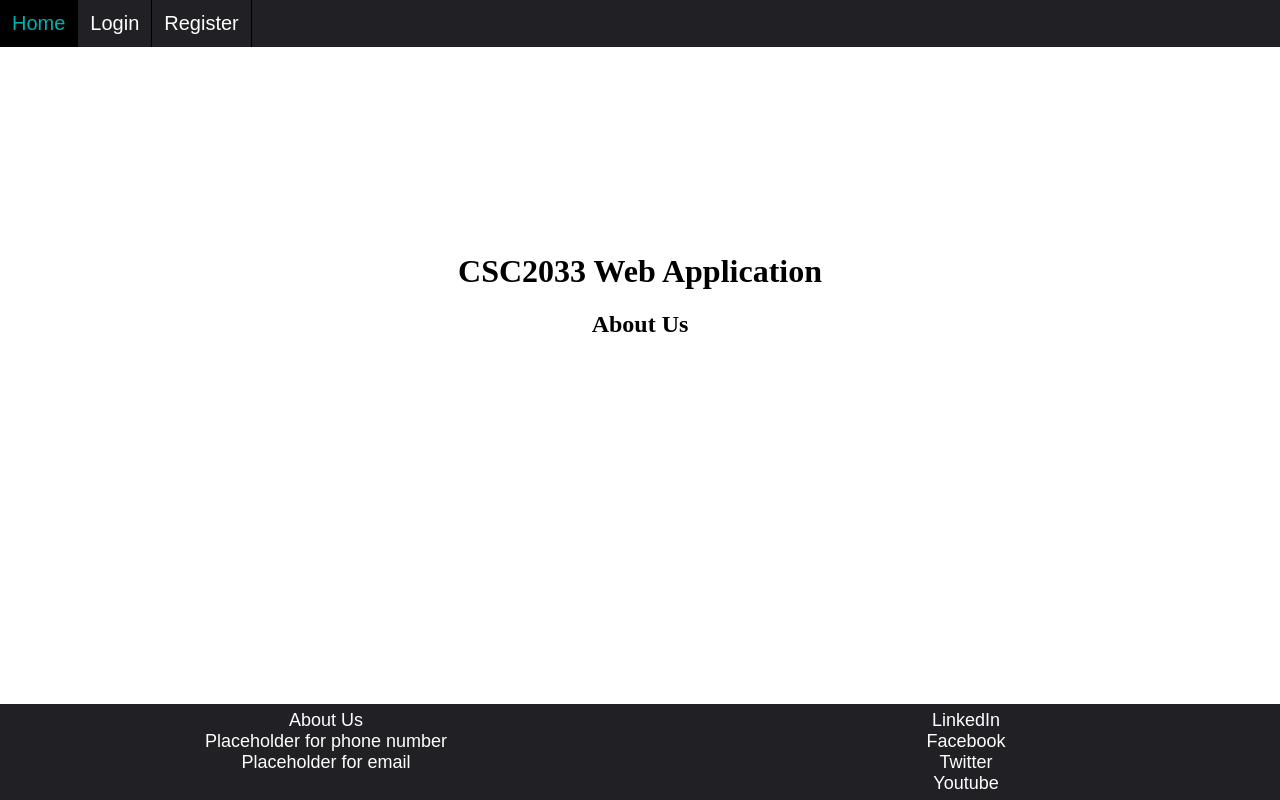
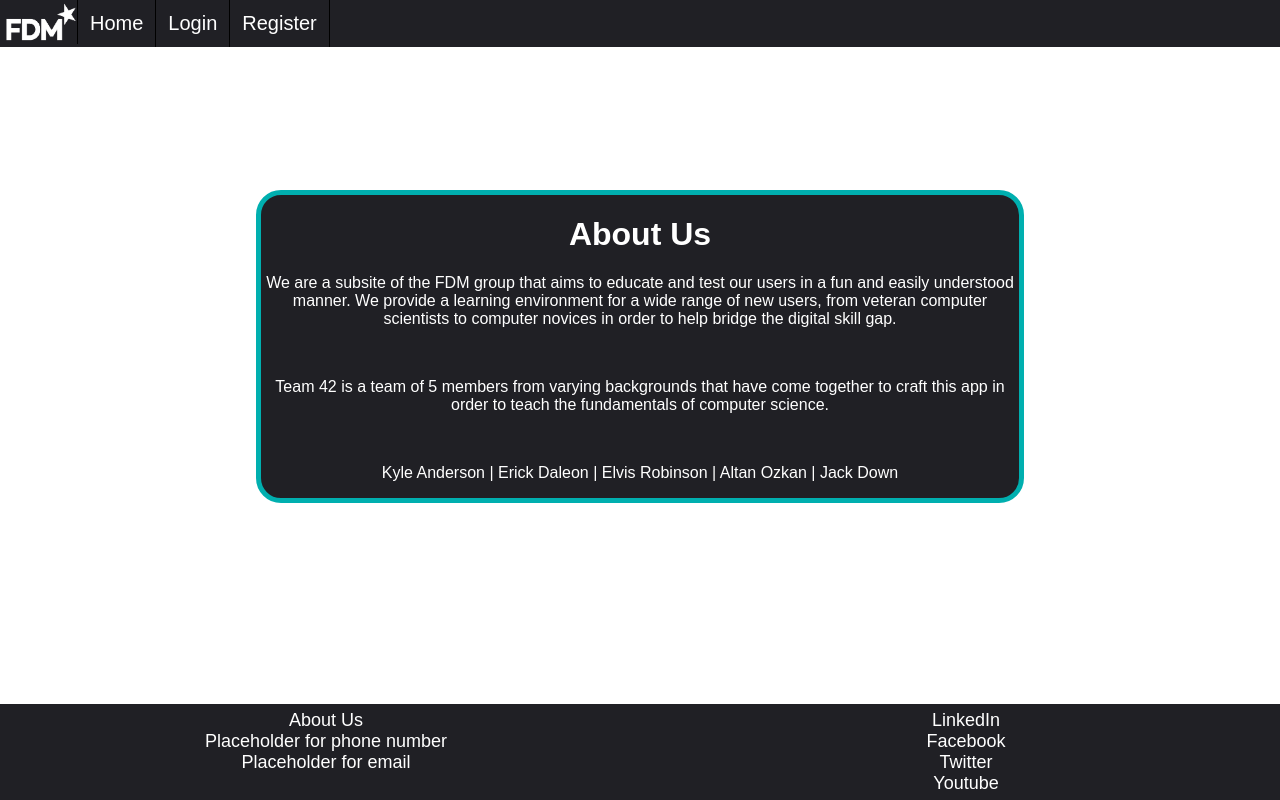
Before and after one commit to kyledarrenanderson/CSC2033Coursework, a Flask app: page /aboutUs in a window 1280 px wide. Run offline with Flask 2, Linux system fonts and the light colour scheme; parts of the project's set-up code (start-up, migrations or seed data) failed here and were passed over.

Commit message:
Added FDM Logo to navbar and homepage

```diff
--- a/static/websiteResources/base.css
+++ b/static/websiteResources/base.css
@@ -12,6 +12,13 @@
     width: 100%;
 }
 
+.navbarImage{
+    padding-left: 5px;
+    float: left;
+    height: 44px;
+    width: 72px;
+    border-right: 1px solid #000000;
+}
 .navbar a{
     font-family: SansSerif, sans-serif;
     float: left;
@@ -264,3 +271,16 @@
     text-align: center;
     display: inline-block;
 }
+
+.aboutUs {
+    font-family: SansSerif, sans-serif;
+    background-color: #202025;
+    color: white;
+    margin-left: auto;
+    margin-right: auto;
+    margin-top: 15%;
+    width: 60%;
+    border: 5px solid #00afaf;
+    border-radius: 25px;
+    text-align: center;
+}
--- a/templates/aboutUs.html
+++ b/templates/aboutUs.html
@@ -1,8 +1,17 @@
 {% extends "base.html" %}
 
 {% block content %}
-    <div style="text-align: center; margin-top: 20%;">
-        <h1>CSC2033 Web Application</h1>
-        <h2>About Us</h2>
+    <div class="aboutUs">
+        <h1>About Us</h1>
+        <p>We are a subsite of the FDM group that aims to educate and test our users in a fun and easily understood manner.
+            We provide a learning environment for a wide range of new users, from veteran computer scientists to computer
+            novices in order to help bridge the digital skill gap.</p>
+        <br>
+        <p>Team 42 is a team of 5 members from varying backgrounds that have come together to craft this app in order to
+            teach the fundamentals of computer science.</p>
+        <br>
+        <p>Kyle Anderson | Erick Daleon | Elvis Robinson | Altan Ozkan | Jack Down</p>
+
+
     </div>
 {% endblock %}
--- a/templates/base.html
+++ b/templates/base.html
@@ -10,6 +10,7 @@
 <body>
 
     <div class="navbar">
+        <img src="../static/websiteResources/FDMWhiteLogo.png" alt="FDM LOGO" class="navbarImage">
         <a href="{{ url_for('index') }}">Home</a>
         {% if current_user.is_authenticated and current_user.role=='user'%}
             <a href="{{ url_for('users.account') }}">Account</a>
--- a/templates/index.html
+++ b/templates/index.html
@@ -1,8 +1,8 @@
 {% extends "base.html" %}
 
 {% block content %}
-    <div style="text-align: center; margin-top: 20%;">
-        <h1>CSC2033 Web Application</h1>
-        <h2>Homepage</h2>
+    <div style="text-align: center; margin-top: 10%;">
+        <img src="../static/websiteResources/FDMBlackLogo.png">
+        <h1>CSC2033 FDM Gamified Web Application</h1>
     </div>
 {% endblock %}
```
Also changed, not shown: static/websiteResources/FDMBlackLogo.png (added), static/websiteResources/FDMWhiteLogo.png (added).
